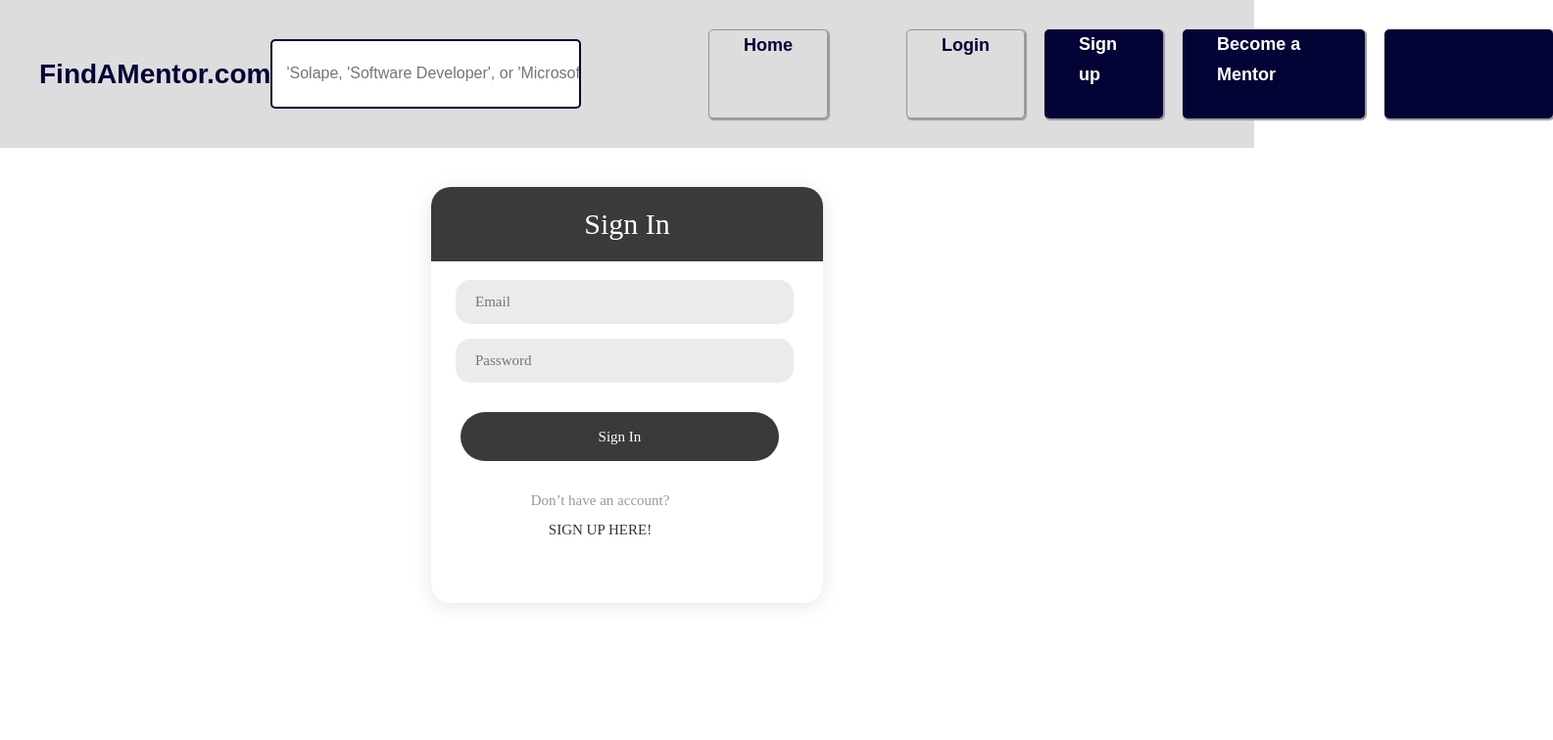
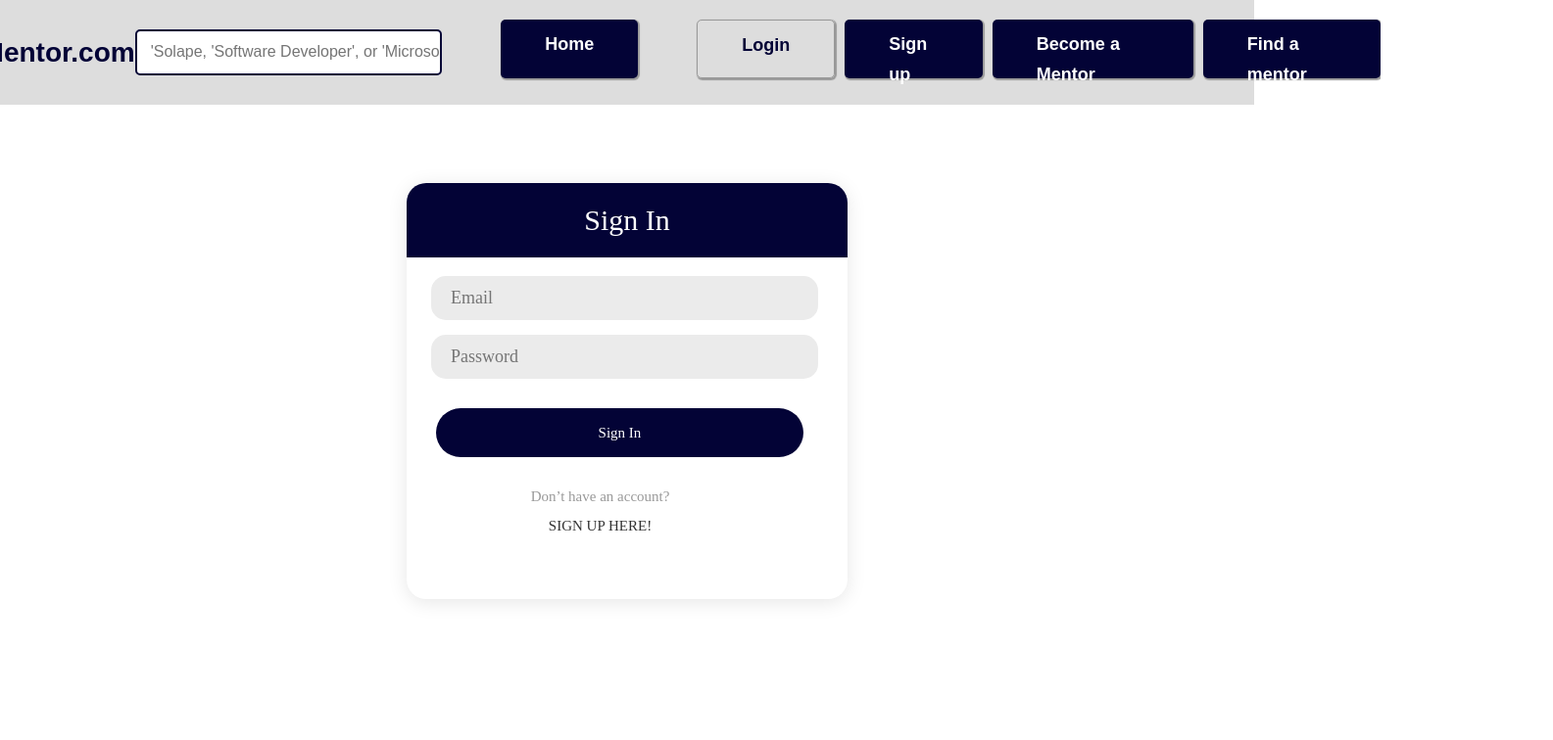
Before and after one commit to Rukayat-Olapojoye/shereeMentorApp, a React (Create React App) app: page /login in a window 1280 px wide. Shown: the top 756 px of the page at 98% size, 1585 px wide, since content can reach past the window. Built offline with nearby package versions, Linux system fonts and the light colour scheme.

Commit message:
A little clean up of the whole application

```diff
--- a/src/components/mentor-card/index.jsx
+++ b/src/components/mentor-card/index.jsx
@@ -6,7 +6,7 @@ function MentorCard({ mentor }) {
 			<div>
 				<img src={mentor.image} alt="mentor" />
 				<div className="overlay">
-					<Link className="mentor-link" target="_blank" to={`/mentors/${mentor.id}`}>
+					<Link className="mentor-link" to={`/mentors/${mentor.id}`}>
 						<h1>{mentor.name}</h1>
 					</Link>
 					<span>{mentor.country}</span>
--- a/src/components/navbar/index.jsx
+++ b/src/components/navbar/index.jsx
@@ -25,7 +25,7 @@ function Header() {
 				<div className="flex-head">
 					<Search />
 					{/* <p>Become a member</p> */}
-					<Link className="login btn" to='/home'>
+					<Link className="signup btn" to='/home'>
 						Home
 					</Link>
 
@@ -42,16 +42,15 @@ function Header() {
 								Become a Mentor
 							</Link>
 							<Link to="/mentors" className="signup btn">
-								<p>Find a mentor</p>
+								Find a mentor
 							</Link>
 
 						</>
 					) : (
 						<>
 							<Link to="/mentors" className="signup btn">
-								<p>Find a mentor</p>
+								Find a mentor
 							</Link>
-
 							<button className="signup btn" onClick={logout}>Logout</button>
 						</>
 					)}
--- a/src/components/navbar/navstyle.css
+++ b/src/components/navbar/navstyle.css
@@ -1,36 +1,15 @@
-/* .navbar {
-	background: #92939b;
-	color: white;
-	margin-bottom: 30px;
-	display: flex;
-	flex-direction: row;
-	align-items: center;
-	justify-content: center;
-}
-
-.navlink {
-	display: inline-block;
-	padding: 10px 15px;
-	color: rgb(8, 8, 8);
-	cursor: pointer;
-}
-
-.navlink:hover {
-	text-decoration: underline;
-} */
 
 /* ==========HEADER============ */
 .header {
 	width: 100%;
-	background-color: #ddd;
+		background-color: #ddd;
 	padding: 10px;
-  /* position: fixed; */
-	top: 0;
+ 	top: 0;
 	cursor: pointer;
-	/* z-index: 9; */
-
 	display: flex;
-	align-items: center;
+	flex-direction: row;
+	align-items:center;
+	justify-content: center;
 }
 
 .header p {
@@ -47,7 +26,7 @@
 
 .flex-head {
 	display: flex;
-	margin: 20px 0px 20px 500px;
+		margin: 10px 0px 10px 500px;
 }
 
 .head-text,
@@ -76,9 +55,8 @@
 }
 
 .btn {
-	padding: 5px 20px;
-	margin: 5px;
-	margin-left: 60px;
+	height: 60px;
+	margin-left: 30px;
 	border-radius: 5px;
 	font-size: 18px;
 	font-weight: 600;
@@ -91,15 +69,15 @@
 }
 
 .login, .signup {
-	padding: 0px 35px;
-	margin: 0px 0px 0px 20px;
+	padding: 10px 45px;
+	margin: 0px 0px 0px 10px;
 	box-shadow: 1px 1px 1px 1px #999;
 	font-family: sans-serif;
 	color: #fff;
 }
 
 .login {
-	margin-left: 80px;
+	margin-left: 60px;
 	border: 1px solid #999;
 	color: rgb(3, 3, 54);
 }
--- a/src/pages/Home/home.css
+++ b/src/pages/Home/home.css
@@ -14,26 +14,25 @@
 	font-size: 64px;
 } */
 
- /* .homepage{
-        border-radius: 5px;
-        border: 2px solid #92939b;
-        margin: 60px auto;
-        width: 100%;
-              } */
 
      .home-container {
-        height: 100vh;
+        height: 700px;
         display:flex;
         flex-direction: row;
         align-items: center;
-        justify-content:space-evenly;
-        background-image: url("../Home//mentoring-pic-1.jpg");
-        background-attachment: fixed;
+        justify-content:center;
+        /* background-image: url("../Home/mentoring-pic.jpg"); */
+        /* background-attachment: fixed;
         background-size:contain;
-        background-position: center;
+        background-position: center; */
         position: relative;
+        /* object-fit:cover; */
 
     }
+.home-img{
+    width:400px
+
+              }
 
     .home-message{
         -webkit-animation: zoom 10s;
--- a/src/pages/Home/index.jsx
+++ b/src/pages/Home/index.jsx
@@ -1,5 +1,5 @@
 import DefaultLayout from '../../layouts/default-layout';
-//import Mentorship3 from '../Home/Mentorship3.png';
+import mentoringpic from '../Home/mentoring-pic.jpg';
 
 // scoped style for this file
 import './home.css';
@@ -8,8 +8,16 @@ function Home() {
 	return (
 		<DefaultLayout>
 			<div className="home-container">
-				<h2>Welcome to Find-A-Mentor App</h2>
+				<div className="home-img" >
+					<img src={mentoringpic} alt="mentorship Pic"
+					/>
+				</div>
 
+				<div>
+					<h1>Welcome to Find-A-Mentor App</h1>
+					<h3>....Mentorship at its best!</h3>
+
+				</div>
 			</div>
 		</DefaultLayout>
 	);
--- a/src/pages/Login/login.css
+++ b/src/pages/Login/login.css
@@ -6,7 +6,7 @@
 }
 .input100 {
       font-family: Ubuntu-Bold;
-    font-size: 15px;
+    font-size: 18px;
     color: #333;
     line-height: 1.2;
     display: block;
@@ -60,7 +60,7 @@ body {
     font-size: 1rem;
     font-weight: 400;
     line-height: 1.5;
-    color: #212529;
+    color: rgb(3, 3, 54);
     background-color: #fff;
 }
 
@@ -130,7 +130,7 @@ button:hover {
       }
        */
     .wrap-login100 {
-     width: 400px;
+     width: 450px;
     margin:auto;
     background: #fff;
     border-radius: 20px;
@@ -152,7 +152,7 @@ button:hover {
     display: block;
     position: absolute;
     width: 100%;
-    background-color: #3a3a3a;
+    background-color: rgb(3, 3, 54);
     padding-top: 20px;
     padding-bottom: 20px;
     margin: -80px auto;
@@ -175,7 +175,7 @@ button:hover {
     padding: 10px 20px;
     width: 100%;
     height: 50px;
-    background-color: #3a3a3a;
+    background-color: rgb(3, 3, 54);
     border-radius: 25px;
       font-family: Ubuntu-Bold;
     font-size: 15px;
--- a/src/pages/MentorProfile/index.jsx
+++ b/src/pages/MentorProfile/index.jsx
@@ -1,7 +1,6 @@
 import { useContext, useRef } from 'react';
 import { useParams, Link } from 'react-router-dom';
 import { AppContext } from '../../components/stateprovider';
-
 import linkedin from '../../images/linkedin.svg';
 import heart from '../../images/heart.svg';
 import DefaultLayout from '../../layouts/default-layout';
@@ -15,6 +14,7 @@ function MentorProfile({ key }) {
 	} = useContext(AppContext);
 	// using params to get the value of the dynamic route parameter.
 	// In this case, /mentors/:mentorid
+
 	const params = useParams();
 	const currentMentor = useRef(
 		mentors.find(mentor => mentor.id === parseInt(params.mentorid)),
@@ -23,7 +23,7 @@ function MentorProfile({ key }) {
 	return (
 		<DefaultLayout>
 			<div className="show-mentor">
-				<div className="green-div"></div>
+				{/* <div className="green-div"></div> */}
 				<div className="mentor-image">
 					<img src={currentMentor.current.image} alt={currentMentor.current.name} />
 				</div>
--- a/src/pages/MentorProfile/mentorprofile.css
+++ b/src/pages/MentorProfile/mentorprofile.css
@@ -1,4 +1,5 @@
 .show-mentor {
+    margin-top: 20px;
     background-color: #ccc;
     width: 100%;
     height: 100vh;
@@ -11,8 +12,9 @@
 }
 
 .mentor-image {
-    position: absolute;
-}
+     position: absolute;
+     margin-left: 200px;
+     }
 
 .mentor-name {
     text-align: center;
--- a/src/pages/Register/register.css
+++ b/src/pages/Register/register.css
@@ -10,19 +10,19 @@ body {
     font-size: 1rem;
     font-weight: 400;
     line-height: 1.5;
-    color: #212529;
+    color: rgb(3, 3, 54);
     background-color: #fff;
 }
 
   .limiter {
         width: 100%;
         height: 100vh;
-         margin:40px auto -140px;
+         margin:80px auto -160px;
       }
 
 .input100 {
      font-family: Ubuntu-Bold;
-    font-size: 15px;
+    font-size: 18px;
     color: #333;
     line-height: 1.2;
     display: block;
@@ -131,7 +131,7 @@ button:hover {
   } */
 
   .wrap-login100 {
-    width: 400px;
+    width: 450px;
     margin:auto;
     background: #fff;
     border-radius: 20px;
@@ -159,7 +159,7 @@ button:hover {
     display: block;
     position: absolute;
     width: 100%;
-    background-color: #3a3a3a;
+    background-color: rgb(3, 3, 54);
     padding-top: 20px;
    padding: 0 20px;
     margin: 15px;
@@ -174,7 +174,7 @@ button:hover {
     padding: 10px 20px;
     width: 100%;
     height: 50px;
-    background-color: #3a3a3a;
+    background-color: rgb(3, 3, 54);
     border-radius: 25px;
       font-family: Ubuntu-Bold;
     font-size: 15px;
--- a/src/pages/RegisterMentor/Registermentor.css
+++ b/src/pages/RegisterMentor/Registermentor.css
@@ -10,7 +10,7 @@ body {
     font-size: 1rem;
     font-weight: 400;
     line-height: 1.5;
-    color: #212529;
+    color: rgb(3, 3, 54);
     background-color: #fff;
 }
 
@@ -22,7 +22,7 @@ body {
 
 .input100 {
     font-family: Ubuntu-Bold;
-    font-size: 15px;
+    font-size: 18px;
     color: #333;
     line-height: 1.2;
     display: block;
@@ -131,7 +131,7 @@ button:hover {
   } */
 
   .wrap-login100 {
-    width: 400px;
+    width: 450px;
     margin:auto;
     background: #fff;
     border-radius: 20px;
@@ -159,7 +159,7 @@ button:hover {
     display: block;
     position: absolute;
     width: 100%;
-    background-color: #3a3a3a;
+    background-color: rgb(3, 3, 54);
     padding-top: 20px;
     padding-bottom: 20px;
     margin: -80px auto;
@@ -173,7 +173,7 @@ button:hover {
     padding: 10px 20px;
     width: 100%;
     height: 50px;
-    background-color: #3a3a3a;
+    background-color: rgb(3, 3, 54);
     border-radius: 25px;
       font-family: Ubuntu-Bold;
     font-size: 15px;
```
Also changed, not shown: src/pages/Home/mentoring-pic.jpg (renamed from src/pages/Home/mentoring-pic-1.jpg).
